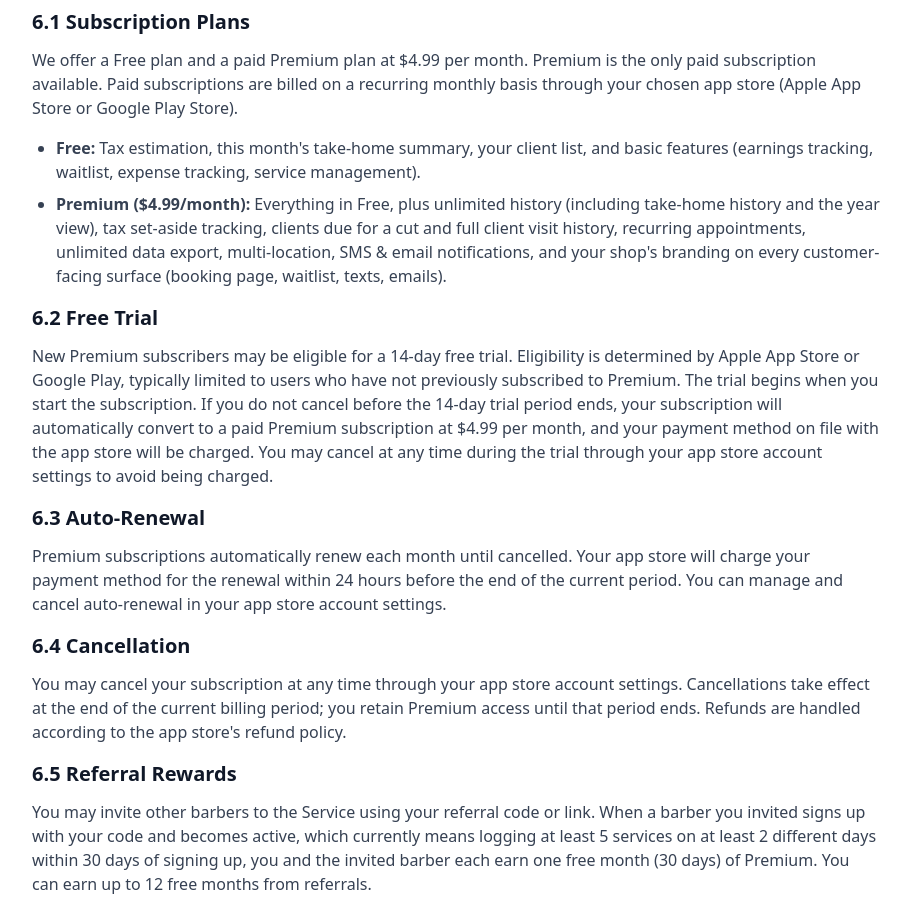
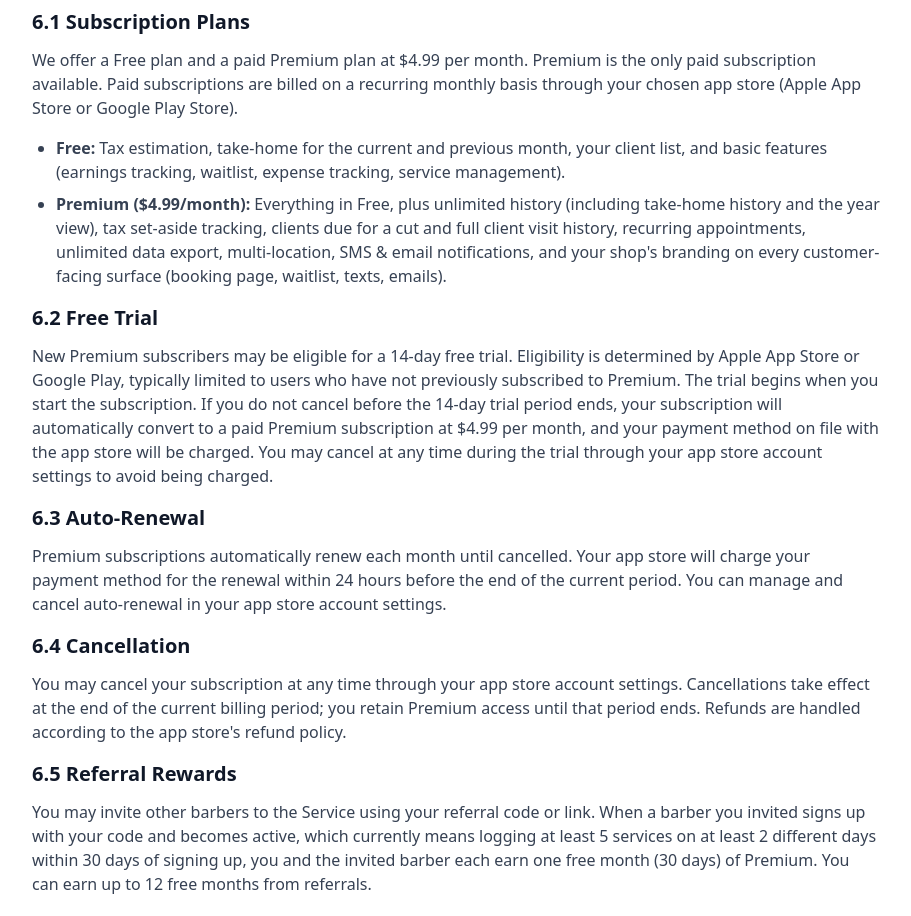
Before and after one commit to asfopoo/barbersBookWeb, a React (Vite) app: page /terms in a window 1280 px wide. Shown: the part 2480-3396 px from the top of the page, without its empty margins (184-1095 px from the left). Built offline with nearby package versions, Linux system fonts and the light colour scheme; no server answers.

Commit message:
docs(legal): free plan shows take-home for the current and previous month

```diff
--- a/src/pages/TermsOfService.tsx
+++ b/src/pages/TermsOfService.tsx
@@ -129,7 +129,7 @@ export default function TermsOfService() {
               We offer a Free plan and a paid Premium plan at $4.99 per month. Premium is the only paid subscription available. Paid subscriptions are billed on a recurring monthly basis through your chosen app store (Apple App Store or Google Play Store).
             </p>
             <ul className="list-disc pl-6 text-gray-700 mb-4 space-y-2">
-              <li><strong>Free:</strong> Tax estimation, this month's take-home summary, your client list, and basic features (earnings tracking, waitlist, expense tracking, service management).</li>
+              <li><strong>Free:</strong> Tax estimation, take-home for the current and previous month, your client list, and basic features (earnings tracking, waitlist, expense tracking, service management).</li>
               <li><strong>Premium ($4.99/month):</strong> Everything in Free, plus unlimited history (including take-home history and the year view), tax set-aside tracking, clients due for a cut and full client visit history, recurring appointments, unlimited data export, multi-location, SMS &amp; email notifications, and your shop's branding on every customer-facing surface (booking page, waitlist, texts, emails).</li>
             </ul>
 
```
